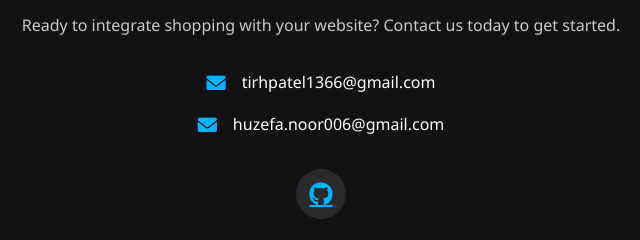
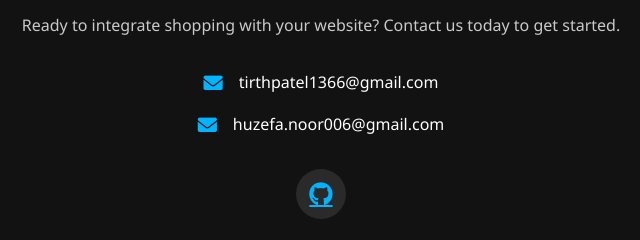
Before and after one commit to tirth1356/DigiVyapar_web, a plain HTML site: page index.html in a window 1280 px wide. Shown: the part 3811-4051 px from the top of the page, 319-959 px from the left. Drawn offline with nearby package versions, Linux system fonts and the light colour scheme.

Commit message:
Update index.html

```diff
--- a/index.html
+++ b/index.html
@@ -746,7 +746,7 @@
                 <div class="contact-details">
                     <div>
                         <i class="fas fa-envelope"></i>
-                        <span>tirhpatel1366@gmail.com</span>
+                        <span>tirthpatel1366@gmail.com</span>
                     </div>
                      <div>
                         <i class="fas fa-envelope"></i>
```
